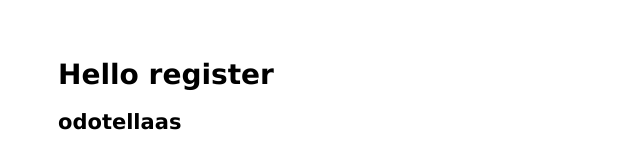
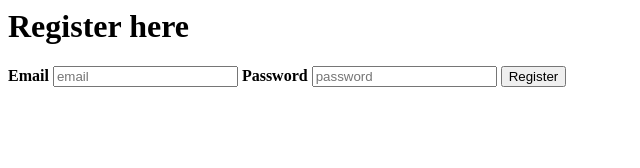
Before and after one commit to Tissinapa/advancedWeek10, a website: page views/register.html in a window 1280 px wide. Shown: the whole page, without its empty margins (0-640 px from the left). Drawn offline with Linux system fonts and the light colour scheme.

Commit message:
CODE: Added register and login page

```diff
--- a/package.json
+++ b/package.json
@@ -12,11 +12,12 @@
     "debug": "^2.6.9",
     "dotenv": "^16.0.3",
     "expres": "0.0.5",
-    "express": "^4.16.4",
+    "express": "^4.18.2",
     "express-validator": "^6.14.3",
     "jsonwebtoken": "^9.0.0",
     "mongoose": "^6.9.0",
     "morgan": "^1.9.1",
+    "multer": "^1.4.5-lts.1",
     "nodemon": "^2.0.20",
     "passport-jwt": "^4.0.1"
   }
--- a/views/register.html
+++ b/views/register.html
@@ -5,12 +5,25 @@
     <meta http-equiv="X-UA-Compatible" content="IE=edge">
 
     <meta name="viewport" content="width=device-width, initial-scale=1.0">
-    <link rel="stylesheet" href="../public/stylesheets/style.css" />
+
     <title>Document</title>
 </head>
 <body>
-    <h1>Hello register</h1>
-    <h2>odotellaas </h2>
+    <h1>Register here</h1>
+    <form id="login-form" method="POST">
+        <div class="container">
+            <label for="email">
+                <b>Email</b>
+            </label>
+                <input type="email" placeholder="email" name="email" required="">
+            <label for="password">
+                <b>Password</b>
+            </label>
+            <input type="password" placeholder="password" name="password" required="">
+            <input type="submit" value="Register">
+
+        </div>
+    </form>
 
 </body>
 </html>
```
Also changed, not shown: routes/users.js (+5 -2 lines), views/login.html (added, +16 -0 lines), 1 other file.
